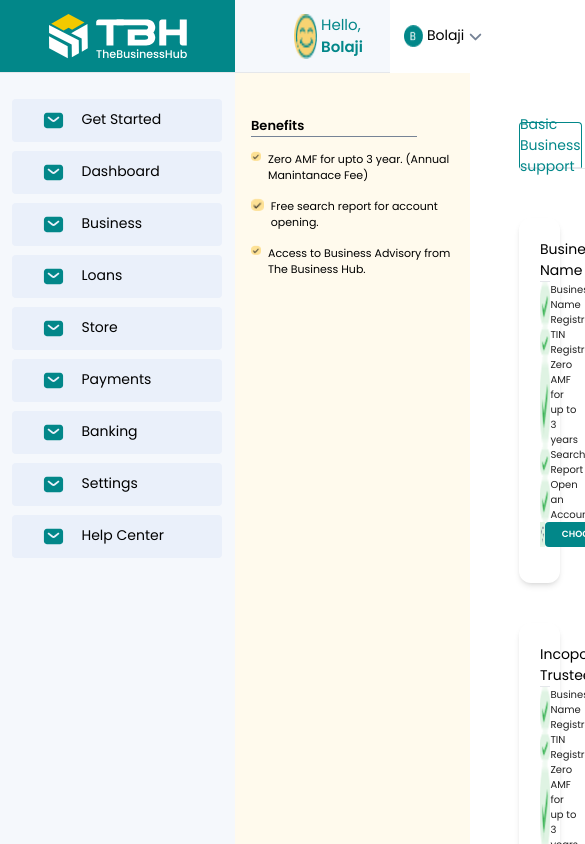
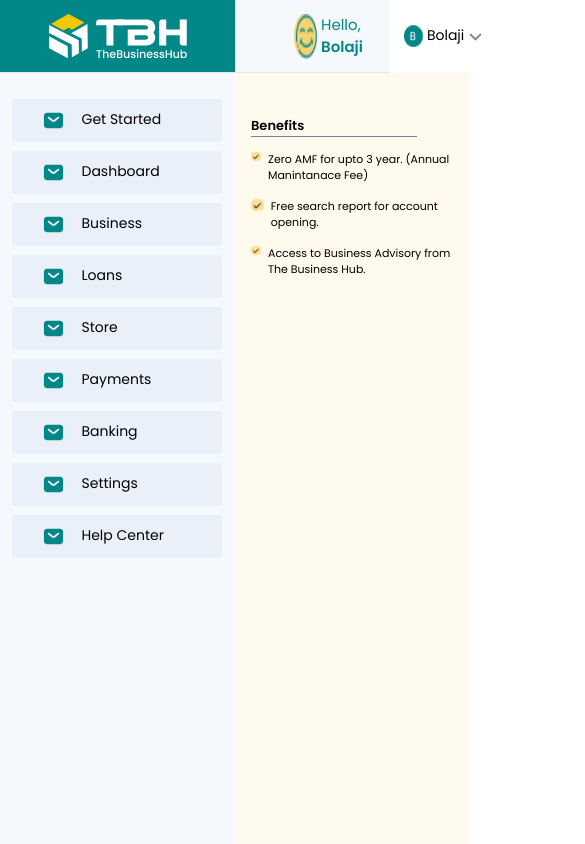
Before and after one commit to Emmanuel-Ingwe/businesshub-bank, a Next.js app: page / in a window 390 px wide. Shown: the top 844 px of the page, 585 px wide, since content can reach past the window. Built offline with nearby package versions, Linux system fonts and the light colour scheme; a web font is replaced by a local one.

Commit message:
add: flex type

```diff
--- a/components/Landing/Subbody/index.tsx
+++ b/components/Landing/Subbody/index.tsx
@@ -93,7 +93,7 @@ const index = (props: Props) => {
 
   return (
     <>
-        <section className="flex w-screen">
+        <section className="flex-col flex lg:flex-row w-screen">
             <Benefits />
             <>
                 <section className="flex flex-col m-[49px] w-[60%]">
```
